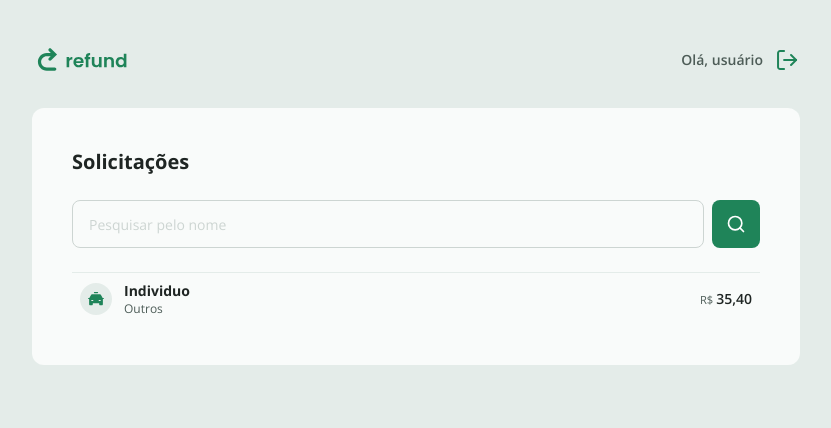
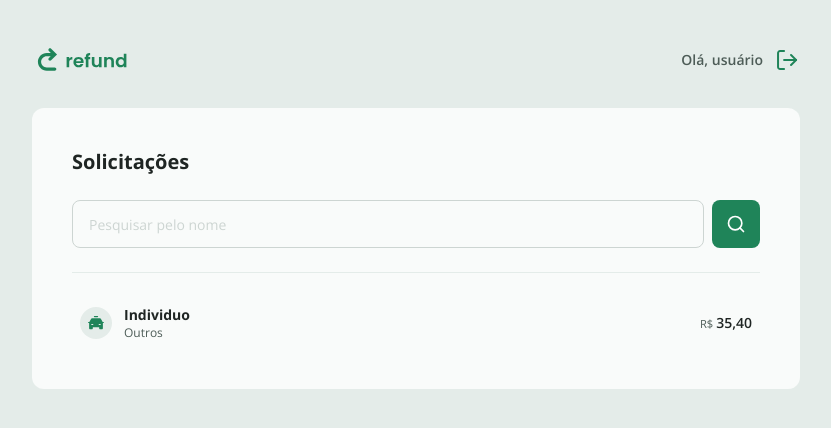
Before and after one commit to Davi-Lorena/Refund-front, a React (Vite) app: page / in a window 1280 px wide. Shown: the top 428 px of the page, without its empty margins (224-1055 px from the left). Built offline with nearby package versions, Linux system fonts and the light colour scheme.

Commit message:
feat: adiciona estilos a scrollbar

```diff
--- a/src/index.css
+++ b/src/index.css
@@ -22,3 +22,15 @@
   background-position: right 0.7rem top 50%;
   background-size: 1.25rem auto;
 }
+
+::-webkit-scrollbar {
+  width: 0.4rem;
+}
+
+::-webkit-scrollbar-thumb {
+  background-color: #e4ece9;
+}
+
+::-webkit-scrollbar-track {
+  background-color: transparent;
+}
--- a/src/pages/Dashboard.tsx
+++ b/src/pages/Dashboard.tsx
@@ -19,10 +19,7 @@
 
 function fetchRefunds(e: React.FormEvent) {
 e.preventDefault()
-
-
 }
-
     return (
         <div className="bg-gray-500 rounded-xl p-10 md:min-w-3xl">
             <h1 className="text-gray-100 font-bold text-xl flex-1">Solicitações</h1>
@@ -34,7 +31,7 @@
         <img src={searchSvg} alt="Íconde de pesquisa" className="w-5" />
     </Button>
 </form>
-<div>
+<div className="mt-6 flex flex-col gap-4 max-h-85.5 overflow-y-scroll">
 <RefundItem data={REFUND_EXAMPLE}/>
 </div>
         </div>
```
